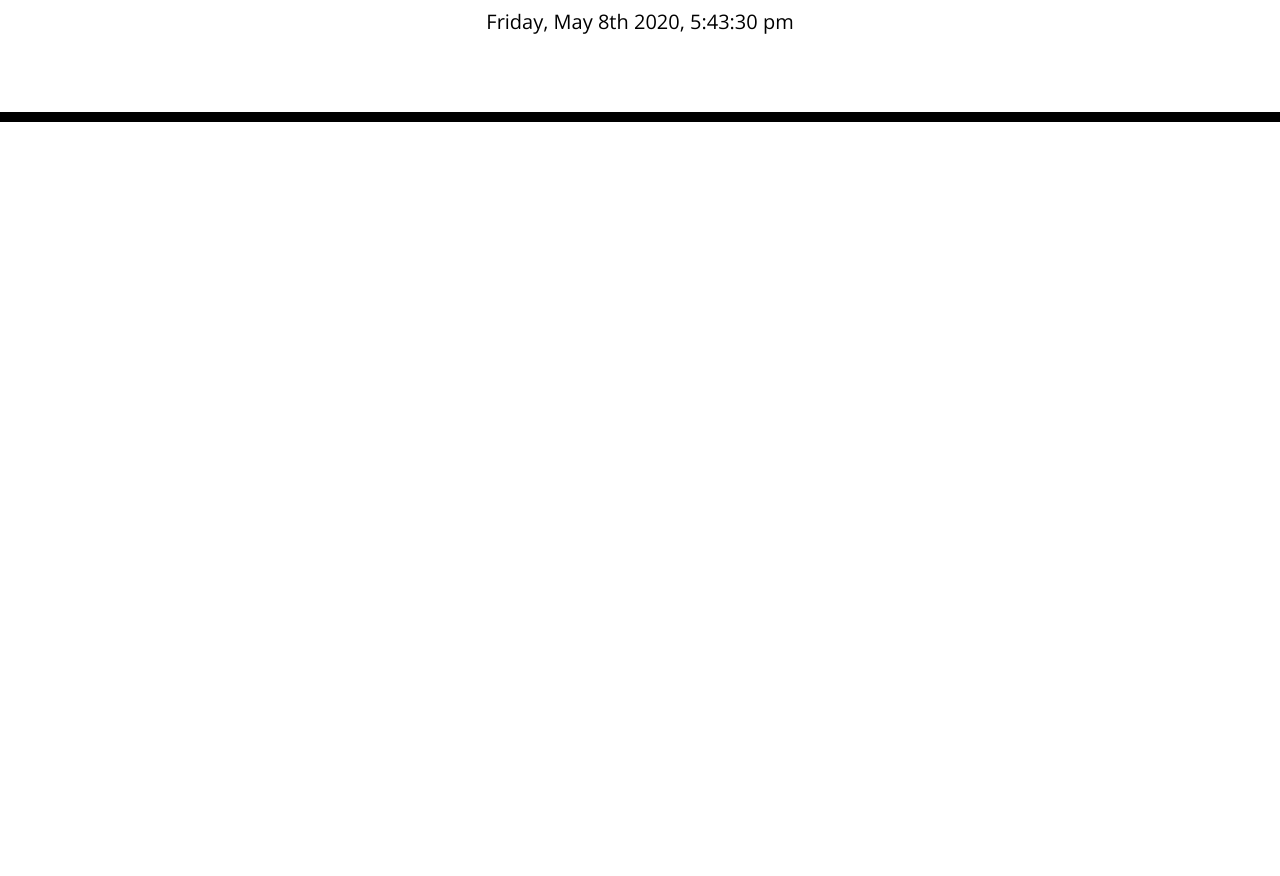
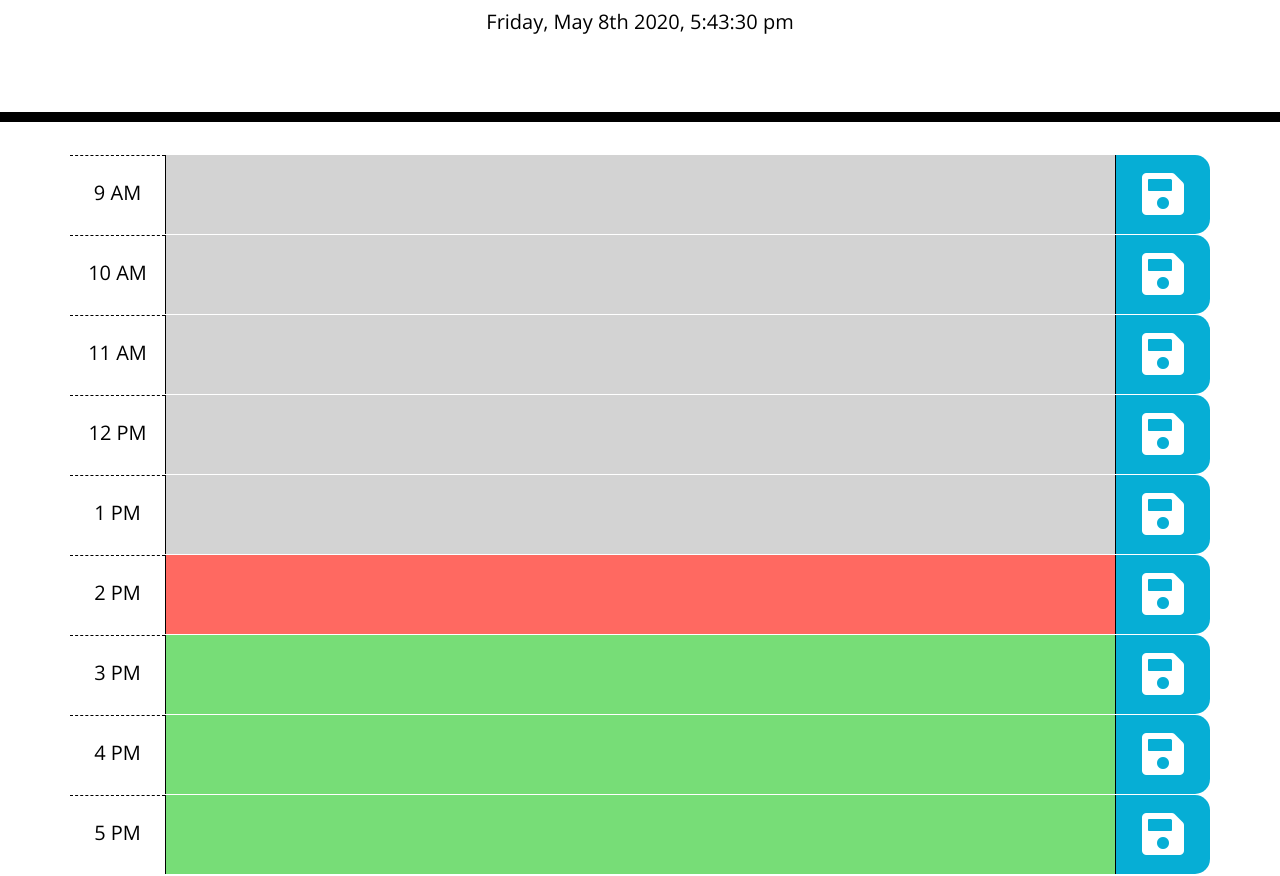
Before and after one commit to todayisfineforme/Work.Day.Scheduler, a plain HTML site: page index.html in a window 1280 px wide. Shown: the part 182-1058 px from the top of the page. Before the commit the page ends 800 px from the top, so only its background shows below. Drawn offline with nearby package versions, Linux system fonts and the light colour scheme.

Commit message:
working HTML
html page is stable and properly sized. js has yet to be addressed

```diff
--- a/index.html
+++ b/index.html
@@ -29,7 +29,105 @@
             <p id="currentDay" class="lead"></p>
         </header>
         <div class="container" id="schedule">
-            <!-- Timeblocks go here -->
+            <div class="row justify-content-center time-block">
+                <div class="col-1 hour">
+                    <h5>9 AM</h5>
+                </div>
+                <div class="col-10">
+                        <textarea class="past" name="9AM" id="nineAM" data-hour="9"></textarea>
+                </div>
+                <div class="col-1 saveBtn">
+                    <i class="fas fa-save fa-3x"></i>
+                </div>
+            </div>
+            <div class="row justify-content-center time-block">
+                <div class="col-1 hour">
+                    <h5>10 AM</h5>
+                </div>
+                <div class="col-10">
+                        <textarea class="past" name="10AM" id="tenAM" data-hour="10"></textarea>
+                </div>
+                <div class="col-1 saveBtn">
+                    <i class="fas fa-save fa-3x"></i>
+                </div>
+            </div>
+            <div class="row justify-content-center time-block">
+                <div class="col-1 hour">
+                    <h5>11 AM</h5>
+                </div>
+                <div class="col-10">
+                        <textarea class="past" name="11AM" id="elevenAM" data-hour="11"></textarea>
+                </div>
+                <div class="col-1 saveBtn">
+                    <i class="fas fa-save fa-3x"></i>
+                </div>
+            </div>
+            <div class="row justify-content-center time-block">
+                <div class="col-1 hour">
+                    <h5>12 PM</h5>
+                </div>
+                <div class="col-10">
+                        <textarea class="past" name="12PM" id="twelvePM" data-hour="12"></textarea>
+                </div>
+                <div class="col-1 saveBtn">
+                    <i class="fas fa-save fa-3x"></i>
+                </div>
+            </div>
+            <div class="row justify-content-center time-block">
+                <div class="col-1 hour">
+                    <h5>1 PM</h5>
+                </div>
+                <div class="col-10">
+                        <textarea class="past" name="1PM" id="onePM" data-hour="13"></textarea>
+                </div>
+                <div class="col-1 saveBtn">
+                    <i class="fas fa-save fa-3x"></i>
+                </div>
+            </div>
+            <div class="row justify-content-center time-block">
+                <div class="col-1 hour">
+                    <h5>2 PM</h5>
+                </div>
+                <div class="col-10">
+                        <textarea class="present" name="2PM" id="twoPM" data-hour="14"></textarea>
+                </div>
+                <div class="col-1 saveBtn">
+                    <i class="fas fa-save fa-3x"></i>
+                </div>
+            </div>
+            <div class="row justify-content-center time-block">
+                <div class="col-1 hour">
+                    <h5>3 PM</h5>
+                </div>
+                <div class="col-10">
+                        <textarea class="future" name="3PM" id="threePM" data-hour="15"></textarea>
+                </div>
+                <div class="col-1 saveBtn">
+                    <i class="fas fa-save fa-3x"></i>
+                </div>
+            </div>
+            <div class="row justify-content-center time-block">
+                <div class="col-1 hour">
+                    <h5>4 PM</h5>
+                </div>
+                <div class="col-10">
+                        <textarea class="future" name="4PM" id="fourPM" data-hour="16"></textarea>
+                </div>
+                <div class="col-1 saveBtn">
+                    <i class="fas fa-save fa-3x"></i>
+                </div>
+            </div>
+            <div class="row justify-content-center time-block">
+                <div class="col-1 hour">
+                    <h5>5 PM</h5>
+                </div>
+                <div class="col-10">
+                        <textarea class="future" name="5PM" id="fivePM" data-hour="17"></textarea>
+                </div>
+                <div class="col-1 saveBtn">
+                    <i class="fas fa-save fa-3x"></i>
+                </div>
+            </div>
         </div>
 
         <script src="https://code.jquery.com/jquery-3.4.1.min.js"></script>
--- a/script.js
+++ b/script.js
@@ -39,6 +39,11 @@ $(document).ready(function(){
         setInterval(update, 1000);
     });
 
+    $('textarea').each(function( index, element ){
+        console.log( $( this ));
+    });
+
+    console.log(now.format("H"));
 
 
 
--- a/style.css
+++ b/style.css
@@ -1,3 +1,5 @@
+/* * {border:1px solid red} */
+
 body {
   font-family: 'Open Sans', sans-serif;
   font-size: 16px;
@@ -10,6 +12,8 @@ textarea{
   resize: none;
   color: #000000;
   border-left: 1px solid black;
+  width: 100%;
+  height: 100%;
   padding: 10px;
 }
 
@@ -30,8 +34,13 @@ textarea{
   border-radius: 15px;
 }
 
+.col-10{
+    padding-left: 0px;
+    padding-right: 0px;
+}
+
 .row {
-  white-space: pre-wrap;
+  /* white-space: pre-wrap; */
   height: 80px;
   border-top: 1px solid white;;
 }
@@ -40,21 +49,22 @@ textarea{
   background-color: #ffffff;
   color: #000000;
   border-top: 1px dashed #000000;
+  padding-top: 25px;
 }
 
 .past {
   background-color: #d3d3d3;
-  color: white;
+  color: black;
 }
 
 .present {
   background-color: #ff6961;
-  color: white;
+  color: black;
 }
 
 .future {
   background-color: #77dd77;
-  color: white;
+  color: black;
 }
 
 .saveBtn {
@@ -63,9 +73,10 @@ textarea{
   border-bottom-right-radius: 15px;
   background-color: #06AED5;
   color: white;
+  padding-top: 15px;
 }
 
 .saveBtn i:hover {
-  font-size: 20px;
+  font-size: 40px;
   transition: all .3s ease-in-out;
 }
```
